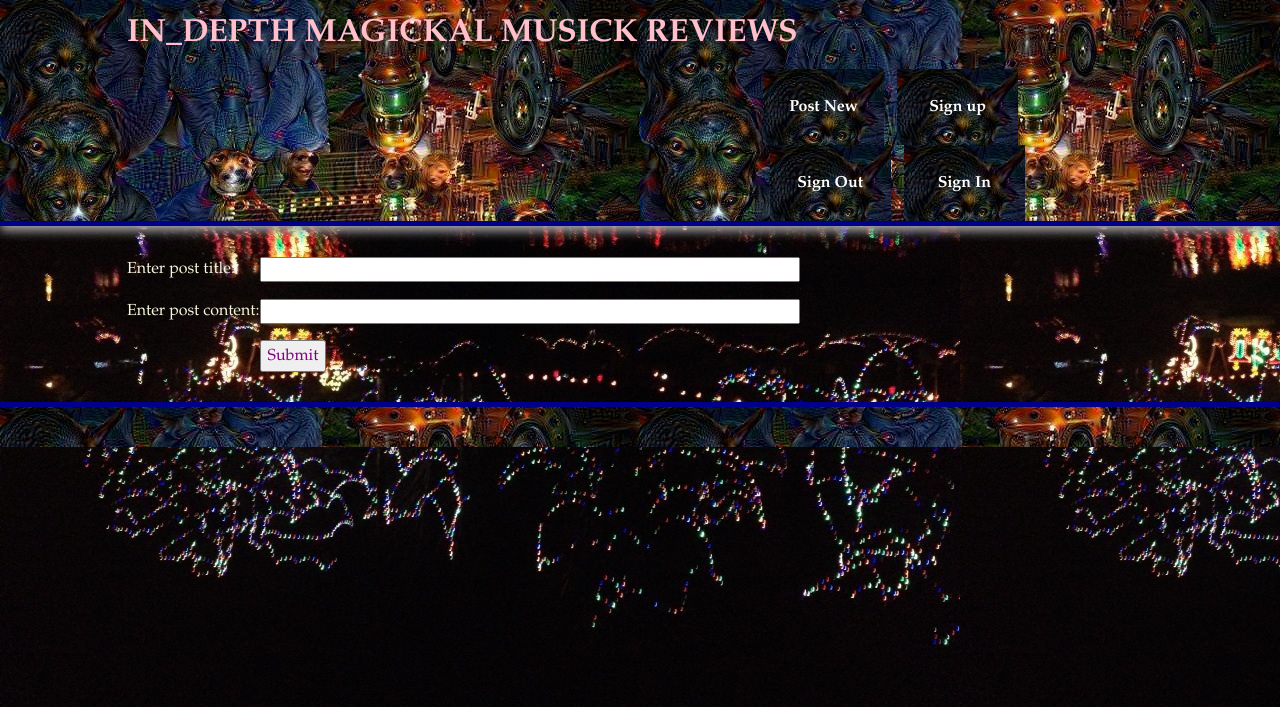
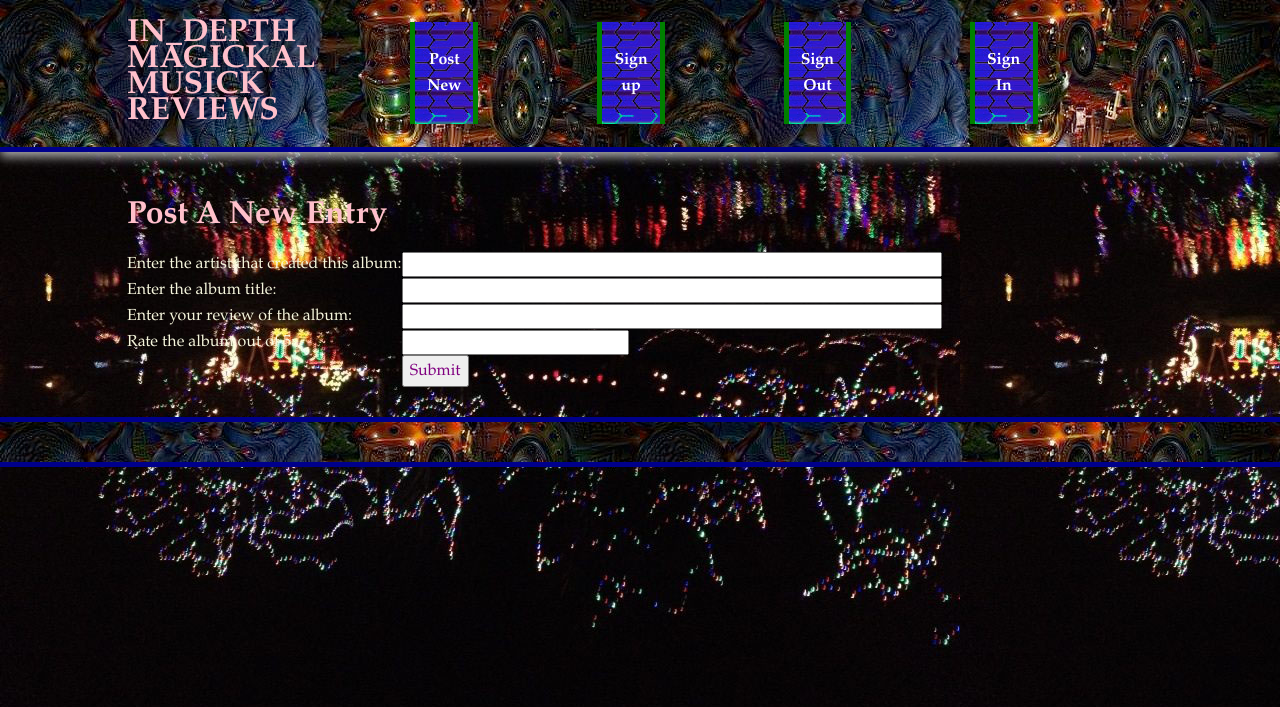
Before and after one commit to JoshLandry/FlaskBlog, a Flask app: page /add in a window 1280 px wide. Shown: the top 707 px of the page. Run offline with Flask 2, Linux system fonts and the light colour scheme; a user stored in the database is signed in; parts of the project's set-up code (start-up, migrations or seed data) failed here and were passed over; some libraries are stand-ins or nearby versions.

Commit message:
restyled blog, dates now correctly formatted, title split into artist and title fields, added rating field as well.

```diff
--- a/Flask_Blog/__init__.py
+++ b/Flask_Blog/__init__.py
@@ -28,9 +28,11 @@ from werkzeug.security import check_password_hash, generate_password_hash
 
 class BlogEntry(db.Model):
     id = db.Column(db.Integer, primary_key=True)
+    artist = db.Column(db.String(300), nullable=False)
     title = db.Column(db.String(300), nullable=False)
     date = db.Column(db.DateTime, default=datetime.utcnow)
     entry = db.Column(db.String(300))
+    rating = db.Column(db.Integer)
     user_id = db.Column(db.Integer, db.ForeignKey('user.id'), nullable=False)
 
     @staticmethod
@@ -86,9 +88,11 @@ def index():
 def add():
     form = PostForm()
     if form.validate_on_submit():
+        artist = form.artist.data
         entry = form.entry.data
         title = form.title.data
-        newEntry = BlogEntry(user=current_user, title=title, entry=entry)
+        rating = form.rating.data
+        newEntry = BlogEntry(user=current_user, title=title, entry=entry, rating=rating, artist=artist)
         db.session.add(newEntry)
         db.session.commit()
         flash("Stored entry: '{}'".format(title))
--- a/Flask_Blog/forms.py
+++ b/Flask_Blog/forms.py
@@ -1,12 +1,14 @@
 from flask_wtf import Form
-from wtforms.fields import StringField, PasswordField, BooleanField, SubmitField
+from wtforms.fields import StringField, PasswordField, BooleanField, SubmitField, IntegerField
 from flask.ext.wtf.html5 import URLField
 from wtforms.validators import DataRequired, url, Length, Email, Regexp, EqualTo,\
     url, ValidationError
 
 class PostForm(Form):
-    entry = StringField('Enter post content:')
-    title = StringField('Enter post title:')
+    entry = StringField('Enter your review of the album:')
+    artist = StringField('Enter the artist that created this album:')
+    title = StringField('Enter the album title:')
+    rating = IntegerField('Rate the album out of 5:')
 
 class LoginForm(Form):
     username = StringField('Your Username:', validators=[DataRequired()])
--- a/Flask_Blog/static/css/main.css
+++ b/Flask_Blog/static/css/main.css
@@ -1,4 +1,8 @@
 /*! HTML5 Boilerplate v5.0 | MIT License | http://h5bp.com/ */
+
+* {
+    margin: 0;
+}
 
 html {
     color: #222;
@@ -60,10 +64,16 @@ body {
     font: 16px/26px Garamond, Helvetica Neue, Arial;
     color: beige;
     background-image: url("../img/chapter3.jpg");
+
+    height: 100%;
 }
 
 .wrapper {
     width: 90%;
+    min-height: 100%;
+    height: auto !important;
+    height: 100%;
+/*    margin: 0 auto -4em;*/
     margin: 0 5%;
 }
 
@@ -78,6 +88,7 @@ body {
 .footer-container,
 .main aside {
     border-top: 5px solid darkblue;
+    border-bottom: 5px solid darkblue;
 }
 
 .header-container,
@@ -91,27 +102,42 @@ body {
     color: pink;
 }
 
+.footer, .push {
+    height: 4em;
+}
+
+.footer {
+    background-image: url("../img/dreamcity.jpg");
+    height:400%;
+}
+
 /* ==============
     MOBILE: Menu
    ============== */
 
-nav ul {
-    margin: 0;
-    padding: 0;
-    list-style-type: none;
-}
-
 nav a {
-    display: block;
-    margin-bottom: 10px;
-    padding: 15px 0;
+    display: inline-block;
+    padding: 50px 50px;
 
     text-align: center;
     text-decoration: none;
     font-weight: bold;
 
+    border-left: 5px solid green;
+    border-right: 5px solid green;
+
     color: white;
-    background-image: url("../img/dreamcity.jpg");
+    background-image: url("../img/smearmaze.jpg");
+
+}
+
+nav h1 {
+    width: 200px;
+}
+
+nav td {
+    width: 400px;
+    height: 50px;
 }
 
 nav a:hover,
@@ -142,7 +168,6 @@ nav a:hover {
 }
 
 .footer-container footer {
-    color: green;
     padding: 20px 0;
 }
 
@@ -216,10 +241,6 @@ input {
     INTERMEDIATE: IE Fixes
    ======================== */
 
-    nav ul li {
-        display: inline;
-    }
-
     .oldie nav a {
         margin: 0 0.7%;
     }
@@ -247,8 +268,8 @@ input {
     }
 
     nav {
-        float: right;
-        width: 38%;
+        float: left;
+        width: 100%;
     }
 
 /* ============
--- a/Flask_Blog/templates/add.html
+++ b/Flask_Blog/templates/add.html
@@ -7,11 +7,14 @@ Add a New Post
 
 {% block content %}
   <section>
+    <h1 style="clear:both">Post A New Entry</h1>
     <form action="" method="post">
         {{form.hidden_tag()}}
         <table>
+            {{ render_field(form.artist, size=50) }}
             {{ render_field(form.title, size=50) }}
             {{ render_field(form.entry, size=50) }}
+            {{ render_field(form.rating, size=50) }}
             <tr>
                 <td></td>
                 <td><button type="submit">Submit</button></td>
--- a/Flask_Blog/templates/base.html
+++ b/Flask_Blog/templates/base.html
@@ -16,14 +16,17 @@
 
         <div class="header-container">
             <header class="wrapper clearfix">
-                <h1 class="title">IN_DEPTH MAGICKAL MUSICK REVIEWS</h1>
+
                 <nav>
-                    <ul>
-                        <li><a href="{{ url_for('add') }}">Post New</a></li>
-                        <li><a href="{{ url_for('signup') }}">Sign up</a></li>
-                        <li><a href="{{ url_for('logout') }}">Sign Out</a></li>
-                        <li><a href="{{ url_for('login') }}">Sign In</a></li>
-                    </ul>
+                    <table>
+                        <tr>
+                            <td><h1 class="title">IN_DEPTH MAGICKAL MUSICK REVIEWS</h1></td>
+                            <td><a href="{{ url_for('add') }}">Post New</a></td>
+                            <td><a href="{{ url_for('signup') }}">Sign up</a></td>
+                            <td><a href="{{ url_for('logout') }}">Sign Out</a></td>
+                            <td><a href="{{ url_for('login') }}">Sign In</a></td>
+                        </tr>
+                    </table>
                 </nav>
             </header>
         </div>
--- a/Flask_Blog/templates/index.html
+++ b/Flask_Blog/templates/index.html
@@ -24,9 +24,9 @@ IN_DEPTH MAGICKAL MUSICK REVIEWS
                     </section>
                     <section>
                         <h2>Posts</h2>
-                        {% for bm in new_posts %}
-                        <h3>{{ bm.title }}, posted on: {{ bm.date }} by {{ bm.user.username }}</h2>
-                        <p>{{ bm.entry }}</p>
+                        {% for entry in new_posts %}
+                        <h3>( {{entry.rating}}/5 ) {{ entry.artist }} - "{{ entry.title }}", posted on: {{ entry.date.year }}.{{ entry.date.month }}.{{ entry.date.day }} by {{ entry.user.username }}</h2>
+                        <p>{{ entry.entry }}</p>
                         {% endfor %}
                     </section>
 
--- a/Flask_Blog/templates/login.html
+++ b/Flask_Blog/templates/login.html
@@ -7,7 +7,7 @@ Login
 
 {% block content %}
     <section>
-        <h1 style="clear:both">Please login</h1>
+        <h1 style="clear:both">Please Log In</h1>
         <form action="" method="post">
             {{form.hidden_tag()}}
             <table>
--- a/Flask_Blog/templates/signup.html
+++ b/Flask_Blog/templates/signup.html
@@ -7,7 +7,7 @@ Login
 
 {% block content %}
     <section>
-        <h1 style="clear:both">Create an account</h1>
+        <h1 style="clear:both">Create An Account</h1>
         <form action="" method="post">
             {{form.hidden_tag()}}
             <table>
```
Also changed, not shown: Flask_Blog/Flask_Blog.db, Flask_Blog/static/img/smearmaze.jpg (added), 2 other files.
